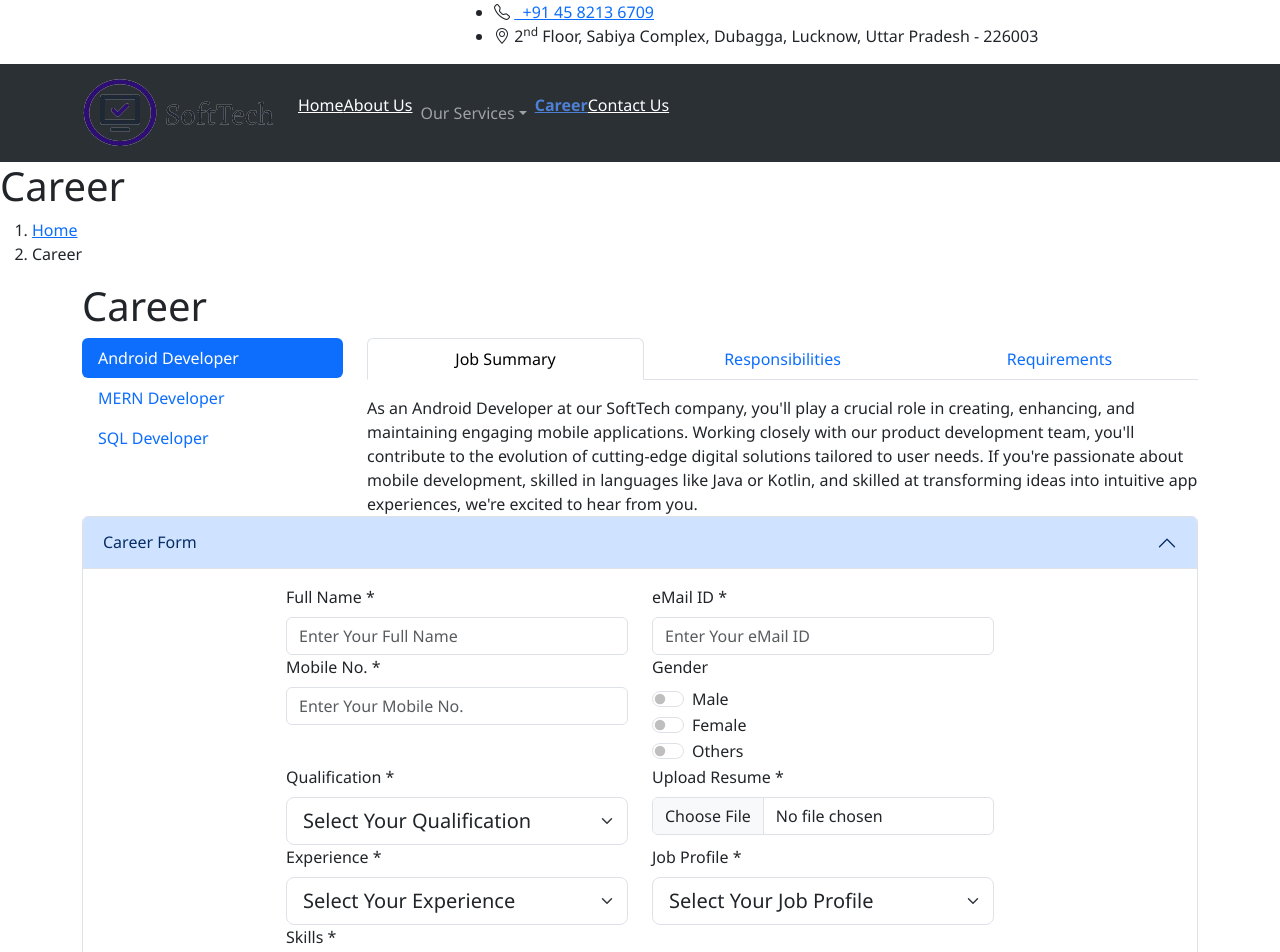
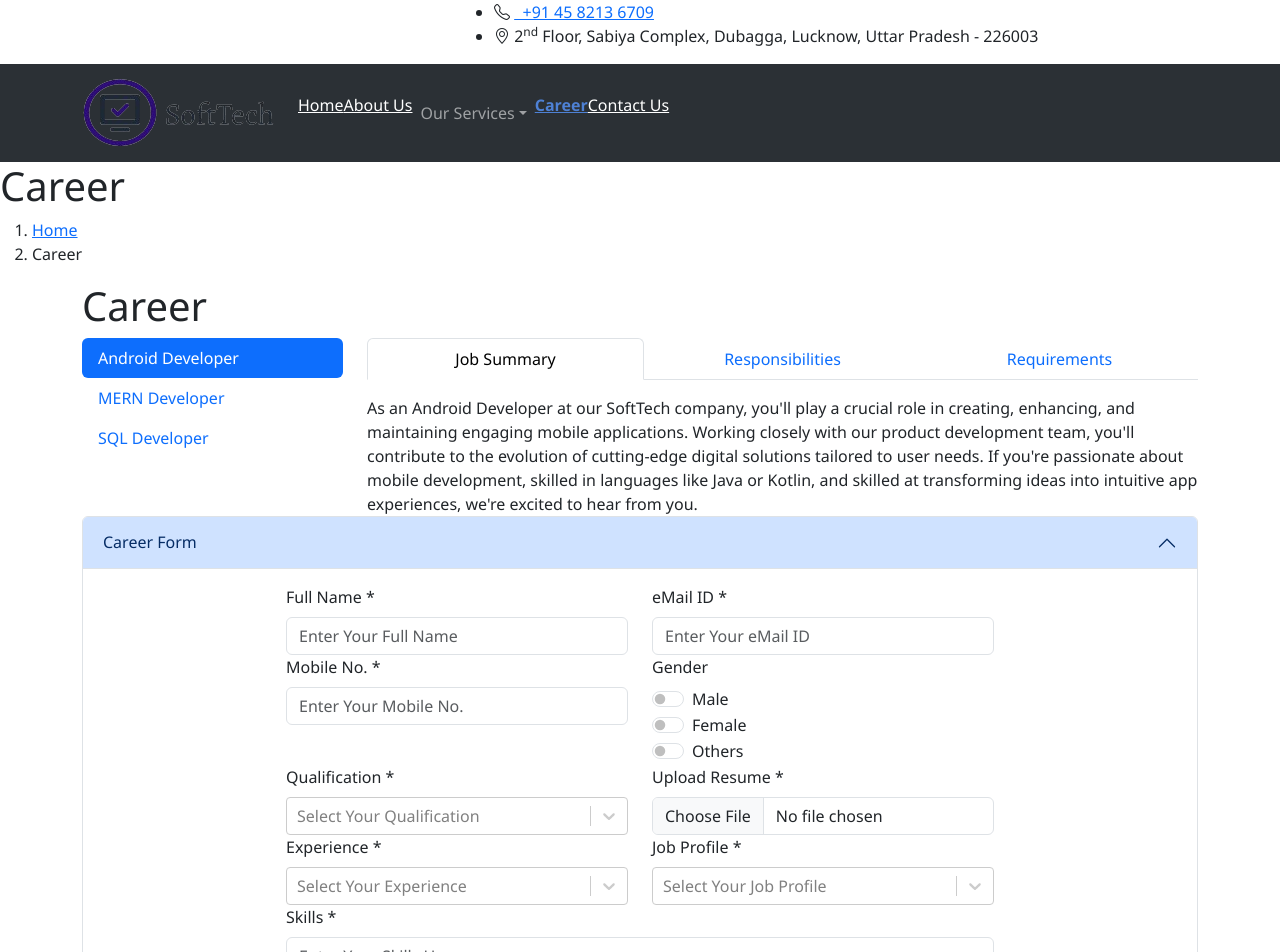
Before and after one commit to jayprakashcs12/soft-tech, a React (Create React App) app: page /career in a window 1280 px wide. Shown: the top 952 px of the page. Built offline with nearby package versions, Linux system fonts and the light colour scheme.

Commit message:
React-Select in Career Page

```diff
--- a/package.json
+++ b/package.json
@@ -14,6 +14,7 @@
     "react-dom": "^18.2.0",
     "react-router-dom": "^6.21.3",
     "react-scripts": "5.0.1",
+    "react-select": "^5.8.0",
     "web-vitals": "^2.1.4"
   },
   "scripts": {
--- a/src/components/common/CareerPage.jsx
+++ b/src/components/common/CareerPage.jsx
@@ -1,5 +1,6 @@
 import React, { useState } from 'react'
 import { Button, Col, Form, Row } from 'react-bootstrap';
+import Select from "react-select";
 
 const CareerPage = () => {
 
@@ -12,6 +13,29 @@ const CareerPage = () => {
     let [experience, setExperience] = useState("");
     let [jobProfile, setJobProfile] = useState("");
     let [skills, setSkills] = useState("");
+
+    let qualOptions = [
+        { value: 'B.C.A.', label: 'B.C.A.' },
+        { value: 'B.SC.', label: 'B.SC.' },
+        { value: 'B.Tech', label: 'B.Tech' },
+        { value: 'M.C.A.', label: 'M.C.A.' },
+        { value: 'M.SC.', label: 'M.SC.' },
+        { value: 'M.Tech', label: 'M.Tech' },
+    ];
+
+    let expOptions = [
+        {value: 'Fresher', label: 'Fresher'},
+        {value: 'Less than 1 Year', label: 'Less than 1 Year'},
+        {value: '1 - 3 Years', label: '1 - 3 Years'},
+        {value: '3 - 5 Years', label: '3 - 5 Years'},
+        {value: 'More than 5 Years', label: 'More than 5 Years'},
+    ]
+
+    let jobOptions = [
+        {value: 'Android Developer', label: 'Android Developer'},
+        {value: 'MERN Developer', label: 'MERN Developer'},
+        {value: 'SQL Developer', label: 'SQL Developer'},
+    ]
 
     let handleGenChange = (gender) => {
         setSelectGender(gender);
@@ -65,18 +89,15 @@ const CareerPage = () => {
                     <Col lg={6}>
                         <Form.Group className="pro-form" controlId="exampleForm.ControlInput1">
                             <Form.Label className="pro-label"> Qualification </Form.Label> <span className="imp-text-label">*</span>
-                            <Form.Select className='pro-select' size="lg" name="qualification" value={qualification} onChange={(e) => { setQualification(e.target.value) }}>
-                                <option>Select Your Qualification</option>
-                                {["B.C.A.", "B.SC.", "B.Tech", "M.C.A.", "M.SC.", "M.Tech"].map((option, i) => (
-                                    <option key={i} value={option}>{option}</option>
-                                ))}
-                            </Form.Select>
+                            <Select placeholder="Select Your Qualification" className='latest-select'
+                                defaultValue={qualification} onChange={setQualification} options={qualOptions}
+                            />
                         </Form.Group>
                     </Col>
                     <Col lg={6}>
                         <Form.Group className="pro-form" controlId="exampleForm.ControlInput1">
                             <Form.Label className="pro-label"> Upload Resume </Form.Label> <span className="imp-text-label">*</span>
-                            <Form.Control className='pro-select' type="file" accept=".docx, .pdf" name="resume" value={resume} onChange={(e) => { setResume(e.target.value) }} />
+                            <Form.Control className='file-select' type="file" accept=".docx, .pdf" name="resume" value={resume} onChange={(e) => { setResume(e.target.value) }} />
                         </Form.Group>
                     </Col>
                 </Row>
@@ -85,23 +106,17 @@ const CareerPage = () => {
                     <Col lg={6}>
                         <Form.Group className="pro-form" controlId="exampleForm.ControlInput1">
                             <Form.Label className="pro-label"> Experience </Form.Label> <span className="imp-text-label">*</span>
-                            <Form.Select className='pro-select' size="lg" name="experience" value={experience} onChange={(e) => setExperience(e.target.value)}>
-                                <option>Select Your Experience</option>
-                                {["Fresher", "Less than 1 Year", "1 - 3 Years", "3 - 5 Years", "More than 5 Years"].map((option, i) => (
-                                    <option key={i} value={option}>{option}</option>
-                                ))}
-                            </Form.Select>
+                            <Select placeholder="Select Your Experience" className='latest-select'
+                                defaultValue={experience} onChange={setExperience} options={expOptions}
+                            />
                         </Form.Group>
                     </Col>
                     <Col lg={6}>
                         <Form.Group className="pro-form" controlId="exampleForm.ControlInput1">
                             <Form.Label className="pro-label"> Job Profile </Form.Label> <span className="imp-text-label">*</span>
-                            <Form.Select className='pro-select' size="lg" name="jobProfile" value={jobProfile} onChange={(e) => { setJobProfile(e.target.value) }}>
-                                <option>Select Your Job Profile</option>
-                                {['Android Developer', 'MERN Developer', 'SQL Developer',].map((profile, i) => (
-                                    <option key={i} value={profile}>{profile}</option>
-                                ))}
-                            </Form.Select>
+                            <Select placeholder="Select Your Job Profile" className='latest-select'
+                                defaultValue={jobProfile} onChange={setJobProfile} options={jobOptions}
+                            />
                         </Form.Group>
                     </Col>
                 </Row>
--- /dev/null
+++ b/src/components/common/ProPage.jsx
@@ -0,0 +1,39 @@
+import React, { useState } from "react";
+import Select from "react-select";
+
+const ProPage = () => {
+
+  const qualOptions = [
+    { value: 'B.C.A.', label: 'B.C.A.' },
+    { value: 'B.SC.', label: 'B.SC.' },
+    { value: 'B.Tech', label: 'B.Tech' },
+    { value: 'M.C.A.', label: 'M.C.A.' },
+    { value: 'M.SC.', label: 'M.SC.' },
+    { value: 'M.Tech', label: 'M.Tech' },
+  ];
+
+  const options1 = [
+    { value: 'B.C.A.', label: 'B.C.A.' },
+    { value: 'strawberry', label: 'Strawberry' },
+    { value: 'vanilla', label: 'Vanilla' },
+    { value: 'strawberry', label: 'Strawberry' },
+    { value: 'vanilla', label: 'Vanilla' },
+    { value: 'strawberry', label: 'Strawberry' },
+    { value: 'vanilla', label: 'Vanilla' },
+  ];
+
+  const [qualification, setQualification] = useState(null);
+  const [selectedOption, setSelectedOption] = useState(null);
+
+  return (
+    <React.Fragment>
+      <Select
+        defaultValue={qualification}
+        onChange={setQualification}
+        options={qualOptions}
+      />
+    </React.Fragment>
+  );
+};
+
+export default ProPage;
--- a/src/components/pages/Career.jsx
+++ b/src/components/pages/Career.jsx
@@ -4,6 +4,7 @@ import TitlePage from "../common/TitlePage";
 import TabsCont from '../tabs/TabsCont';
 import AccordionsCont from '../tabs/AccordionsCont';
 import CareerPage from '../common/CareerPage';
+import ProPage from '../common/ProPage';
 
 const Career = () => {
 
@@ -71,6 +72,7 @@ const Career = () => {
                                     <Col lg={2}></Col>
                                     <Col lg={8}>
                                         <CareerPage />
+                                        <ProPage />
                                     </Col>
                                     <Col lg={2}></Col>
                                 </Row>
--- a/src/css/contact.css
+++ b/src/css/contact.css
@@ -65,23 +65,26 @@
 }
 
 .pro-input {
-    border-radius: 50px;
     font-size: 15px;
     height: 20px;
 }
 
-.pro-input, .pro-select, .pro-text {
+.pro-input, .latest-select .css-13cymwt-control {
+    border-radius: 50px;
+}
+
+.latest-select .css-t3ipsp-control:hover {
+    border-radius: 50px !important;
+}
+
+.pro-input, .file-select, .pro-text {
     border: 1px solid #22222240 !important;
     box-shadow: 0 20px 30px #22222212;
 }
 
-.pro-select {
+.file-select {
     border-radius: 20px;
     font-size: 15px;
-}
-
-.pro-select select {
-    border-radius: 10px;
 }
 
 .pro-input {
@@ -97,13 +100,7 @@
     margin-top: 10px;
 }
 
-.pro-input {
-    border-radius: 50px;
-    font-size: 15px;
-    height: 20px;
-}
-
-.pro-input:focus, .pro-select:focus, .pro-text:focus {
+.pro-input:focus, .file-select:focus, .pro-text:focus {
     box-shadow: 0 7.5px 15px #2223!important;
 }
 
```
Also changed, not shown: 1 other file (tests, documents, lock files or other folders).
